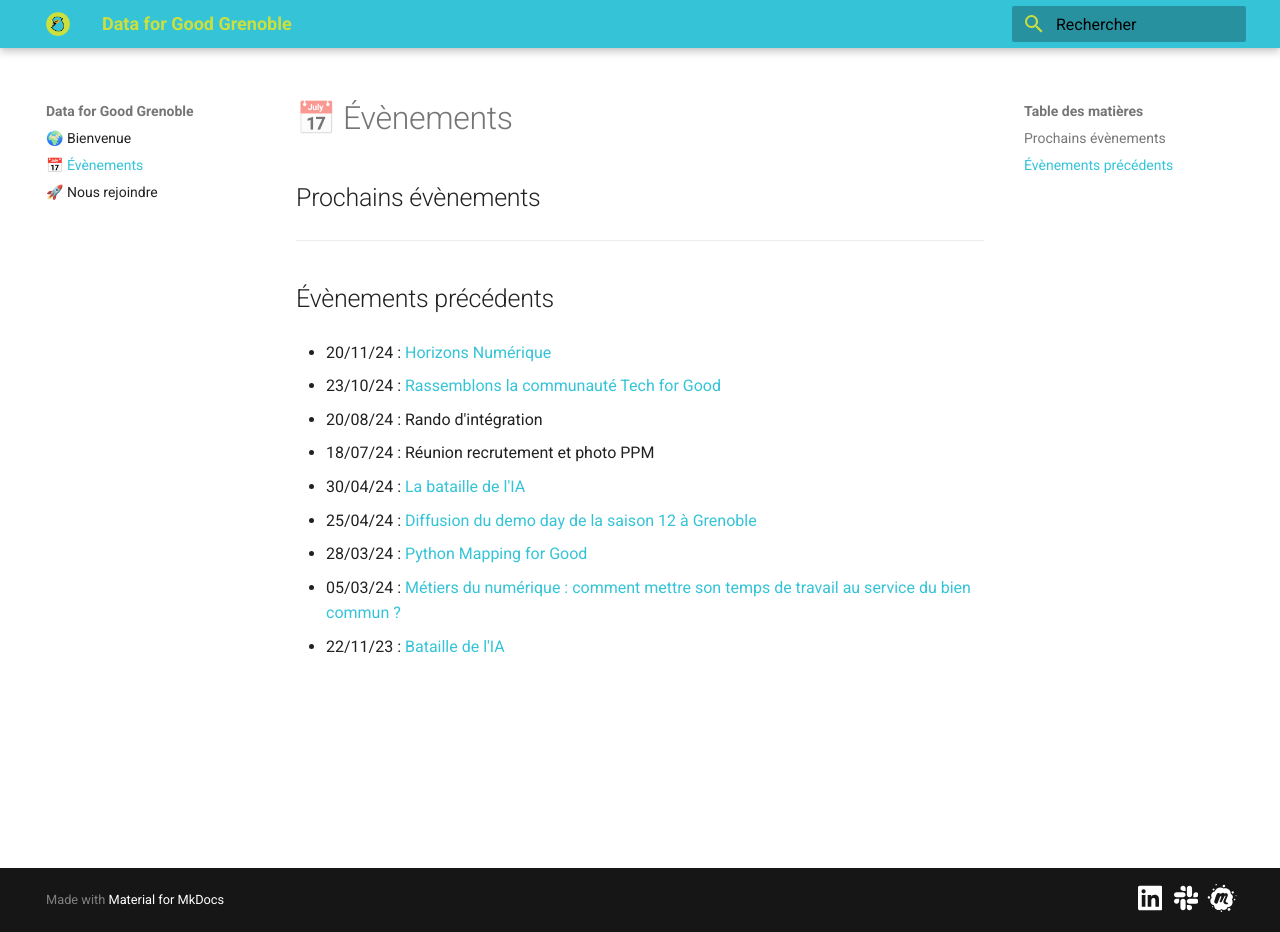
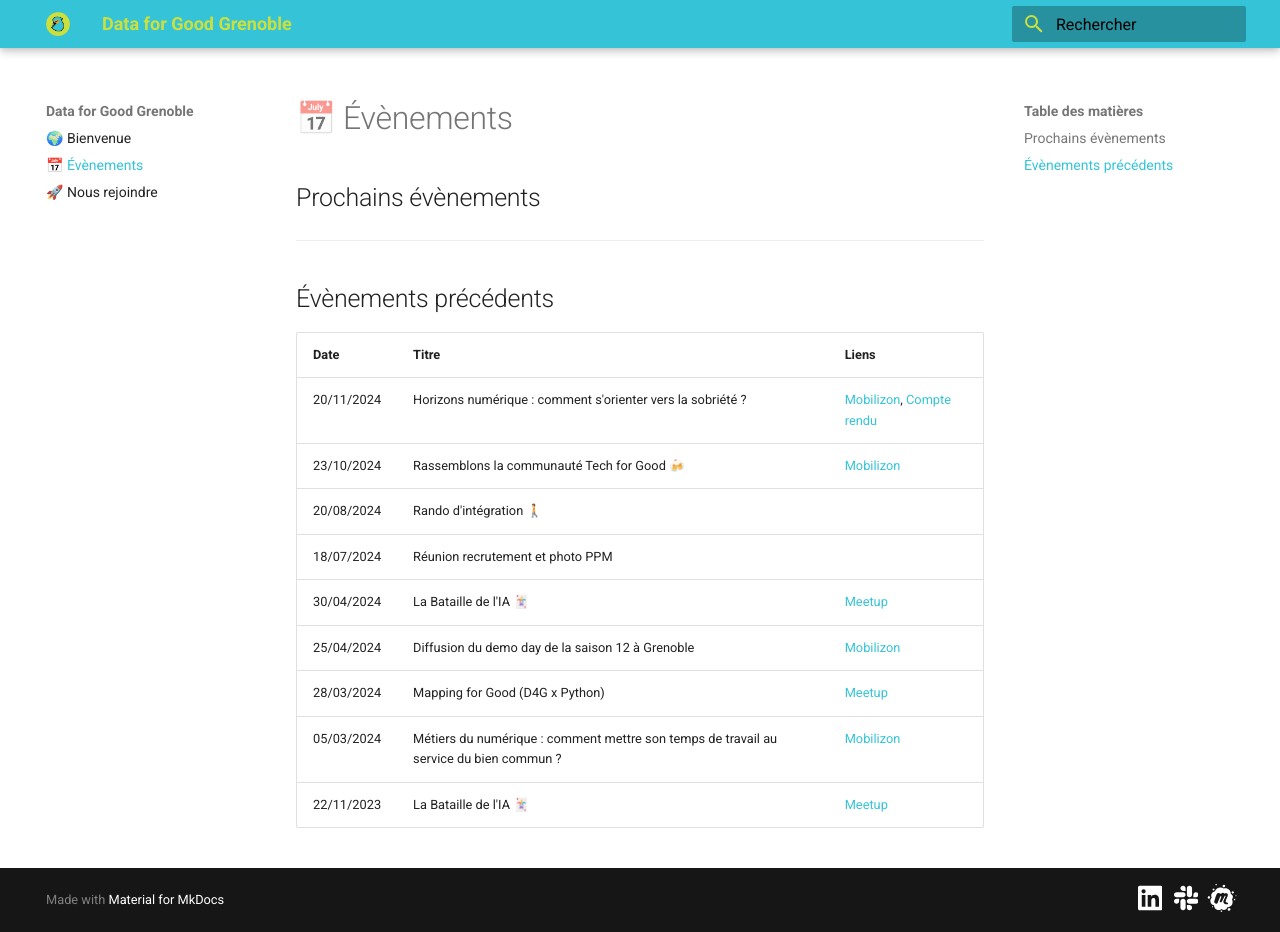
Before and after one commit to data-for-good-grenoble/data-for-good-grenoble.github.io, an MkDocs documentation site: the page built from content/events/index.md, in a window 1280 px wide and 932 px high. Built offline with MkDocs 1.6.1 and Material for MkDocs 9.7.7, drawn with Linux system fonts in a browser that asks for light colours.

Commit message:
refactor(events): afficher le contenu sous forme de tableau

```diff
--- a/content/events/index.md
+++ b/content/events/index.md
@@ -6,20 +6,14 @@ ___
 
 ## Évènements précédents
 
-- 20/11/24 : [Horizons Numérique](https://mobilizon.fr/events/7ad7b43b-a72e-485e-82bc-fbb0d3323d29)
-
-- 23/10/24 : [Rassemblons la communauté Tech for Good](https://mobilizon.fr/events/9c984b05-f578-46fa-a61b-241a68366a8b)
-
-- 20/08/24 : Rando d'intégration
-
-- 18/07/24 : Réunion recrutement et photo PPM
-
-- 30/04/24 : [La bataille de l'IA](https://www.meetup.com/fr-FR/data-for-good-fr/events/300024640/)
-
-- 25/04/24 : [Diffusion du demo day de la saison 12 à Grenoble](https://mobilizon.fr/events/5dff7990-9ae8-4139-906e-b0b14d1924f4)
-
-- 28/03/24 : [Python Mapping for Good](https://www.meetup.com/fr-FR/groupe-dutilisateurs-python-grenoble/events/299598142/)
-
-- 05/03/24 : [Métiers du numérique : comment mettre son temps de travail au service du bien commun ?](https://mobilizon.fr/events/4c6b6b4a-a47d-4846-b572-6d1eaa6df988)
-
-- 22/11/23 : [Bataille de l'IA](https://www.meetup.com/fr-FR/data-for-good-fr/events/296894726/)
+|Date|Titre|Liens|
+|---|---|---|
+|20/11/2024|Horizons numérique : comment s'orienter vers la sobriété ?|[Mobilizon](https://mobilizon.fr/events/7ad7b43b-a72e-485e-82bc-fbb0d3323d29), [Compte rendu](https://www.linkedin.com/posts/data-for-good-grenoble_le-20-novembre-on-organisait-une-soir%C3%A9e-activity-7273024600001703937-ugXe)|
+|23/10/2024|Rassemblons la communauté Tech for Good 🍻|[Mobilizon](https://mobilizon.fr/events/9c984b05-f578-46fa-a61b-241a68366a8b)|
+|20/08/2024|Rando d'intégration 🚶||
+|18/07/2024|Réunion recrutement et photo PPM||
+|30/04/2024|La Bataille de l'IA 🃏|[Meetup](https://www.meetup.com/fr-FR/data-for-good-fr/events/300024640/)|
+|25/04/2024|Diffusion du demo day de la saison 12 à Grenoble|[Mobilizon](https://mobilizon.fr/events/5dff7990-9ae8-4139-906e-b0b14d1924f4)|
+|28/03/2024|Mapping for Good (D4G x Python)|[Meetup](https://www.meetup.com/fr-FR/groupe-dutilisateurs-python-grenoble/events/299598142/)|
+|05/03/2024|Métiers du numérique : comment mettre son temps de travail au service du bien commun ?|[Mobilizon](https://mobilizon.fr/events/4c6b6b4a-a47d-4846-b572-6d1eaa6df988)|
+|22/11/2023|La Bataille de l'IA 🃏|[Meetup](https://www.meetup.com/fr-FR/data-for-good-fr/events/296894726/)|
```
